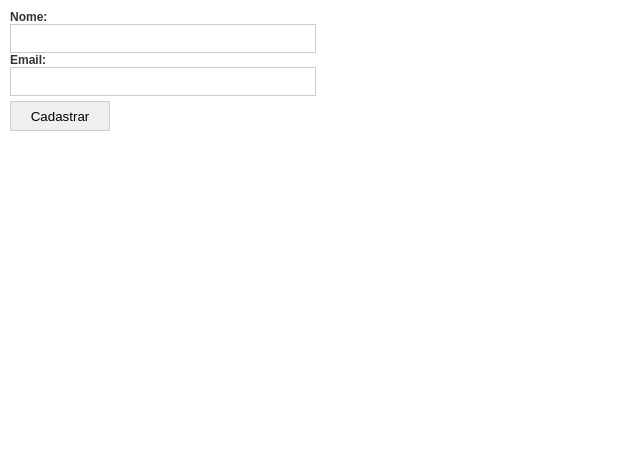
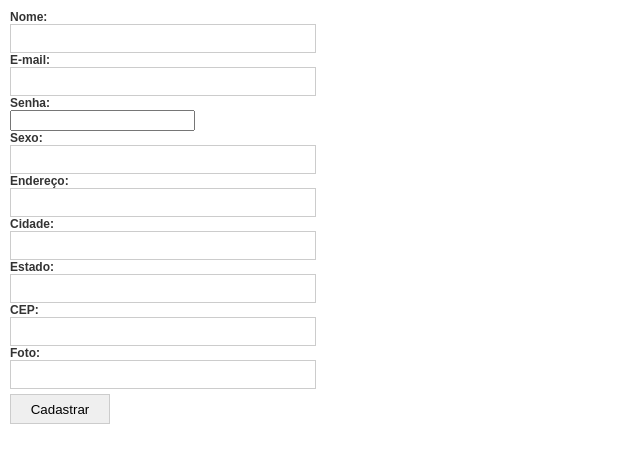
Before and after one commit to GustavoSilvano/sitApTecVesp2014, a CodeIgniter app: page /sitApTecVesp2014/index.php/usuarios/inserir in a window 1280 px wide. Shown: the top 463 px of the page, without its empty margins (0-640 px from the left). Run offline with CodeIgniter, Linux system fonts and the light colour scheme.

Commit message:
aula37 - método inserir e closes #13

```diff
--- a/application/controllers/Usuarios.php
+++ b/application/controllers/Usuarios.php
@@ -46,8 +46,20 @@ class Usuarios extends CI_Controller {
             /* Senão, caso sucesso na validação... */
         } else {
             /* Recebe os dados do formulário (visão) */
+            /**
+             * É criado o array $data com os nomes dos campos
+             * presentes no Banco de dados e então são preenchidos
+             * coms os valores vindo do formulário através dp POST
+             */
             $data['nome'] = $this->input->post('nome');
             $data['email'] = $this->input->post('email');
+            $data['senha'] = $this->input->post('senha');
+            $data['sexo'] = $this->input->post('sexo');
+            $data['endereco'] = $this->input->post('endereco');
+            $data['cidade'] = $this->input->post('cidade');
+            $data['estado'] = $this->input->post('estado');
+            $data['cep'] = $this->input->post('cep');
+            $data['foto'] = $this->input->post('foto');
 
             /**
              * TODO: Deve colocar mais campos!!!
@@ -113,6 +125,13 @@ class Usuarios extends CI_Controller {
             $data['idusuario'] = $this->input->post('idusuario');
             $data['nome'] = ucwords($this->input->post('nome'));
             $data['email'] = strtolower($this->input->post('email'));
+            $data['senha'] = $this->input->post('senha');
+            $data['sexo'] = $this->input->post('sexo');
+            $data['endereco'] = $this->input->post('endereco');
+            $data['cidade'] = $this->input->post('cidade');
+            $data['estado'] = $this->input->post('estado');
+            $data['cep'] = $this->input->post('cep');
+            $data['foto'] = $this->input->post('foto');
 
             /**
              * TODO: Colocar mais campos
--- a/application/models/usuarios_model.php
+++ b/application/models/usuarios_model.php
@@ -16,7 +16,10 @@ class Usuarios_model extends CI_Model {
 
     function listar() {
         //Listagem da tabela usuário
-        $query = $this->db->get('usuario');
+        $query = $this->db
+                ->order_by('nome','asc') //Ordem alfabética
+                ->get('usuario');
+
         return $query->result();
     }
 
--- a/application/views/usuarios_view.php
+++ b/application/views/usuarios_view.php
@@ -11,9 +11,39 @@
         <label for="nome">Nome:</label><br/>
         <input type="text" name="nome" value="<?php echo set_value('nome'); ?>"/>
         <div class="error"><?php echo form_error('nome'); ?></div>
-        <label for="email">Email:</label><br/>
+
+        <label for="email">E-mail:</label><br/>
         <input type="text" name="email" value="<?php echo set_value('email'); ?>"/>
         <div class="error"><?php echo form_error('email'); ?></div>
+
+        <label for="senha">Senha:</label><br/>
+        <input type="password" name="senha" value="<?php echo set_value('senha'); ?>"/>
+        <div class="error"><?php echo form_error('senha'); ?></div>
+
+        <label for="sexo">Sexo:</label><br/>
+        <input type="text" name="sexo" value="<?php echo set_value('sexo'); ?>"/>
+        <div class="error"><?php echo form_error('sexo'); ?></div>
+
+        <label for="endereco">Endereço:</label><br/>
+        <input type="text" name="endereco" value="<?php echo set_value('endereco'); ?>"/>
+        <div class="error"><?php echo form_error('endereco'); ?></div>
+
+        <label for="cidade">Cidade:</label><br/>
+        <input type="text" name="cidade" value="<?php echo set_value('cidade'); ?>"/>
+        <div class="error"><?php echo form_error('cidade'); ?></div>
+
+        <label for="estado">Estado:</label><br/>
+        <input type="text" name="estado" value="<?php echo set_value('estado'); ?>"/>
+        <div class="error"><?php echo form_error('estado'); ?></div>
+
+        <label for="cep">CEP:</label><br/>
+        <input type="text" name="cep" value="<?php echo set_value('cep'); ?>"/>
+        <div class="error"><?php echo form_error('cep'); ?></div>
+
+        <label for="foto">Foto:</label><br/>
+        <input type="text" name="foto" value="<?php echo set_value('foto'); ?>"/>
+        <div class="error"><?php echo form_error('foto'); ?></div>
+
         <input type="submit" name="cadastrar" value="Cadastrar" />
 
         <?php echo form_close(); ?>
```
